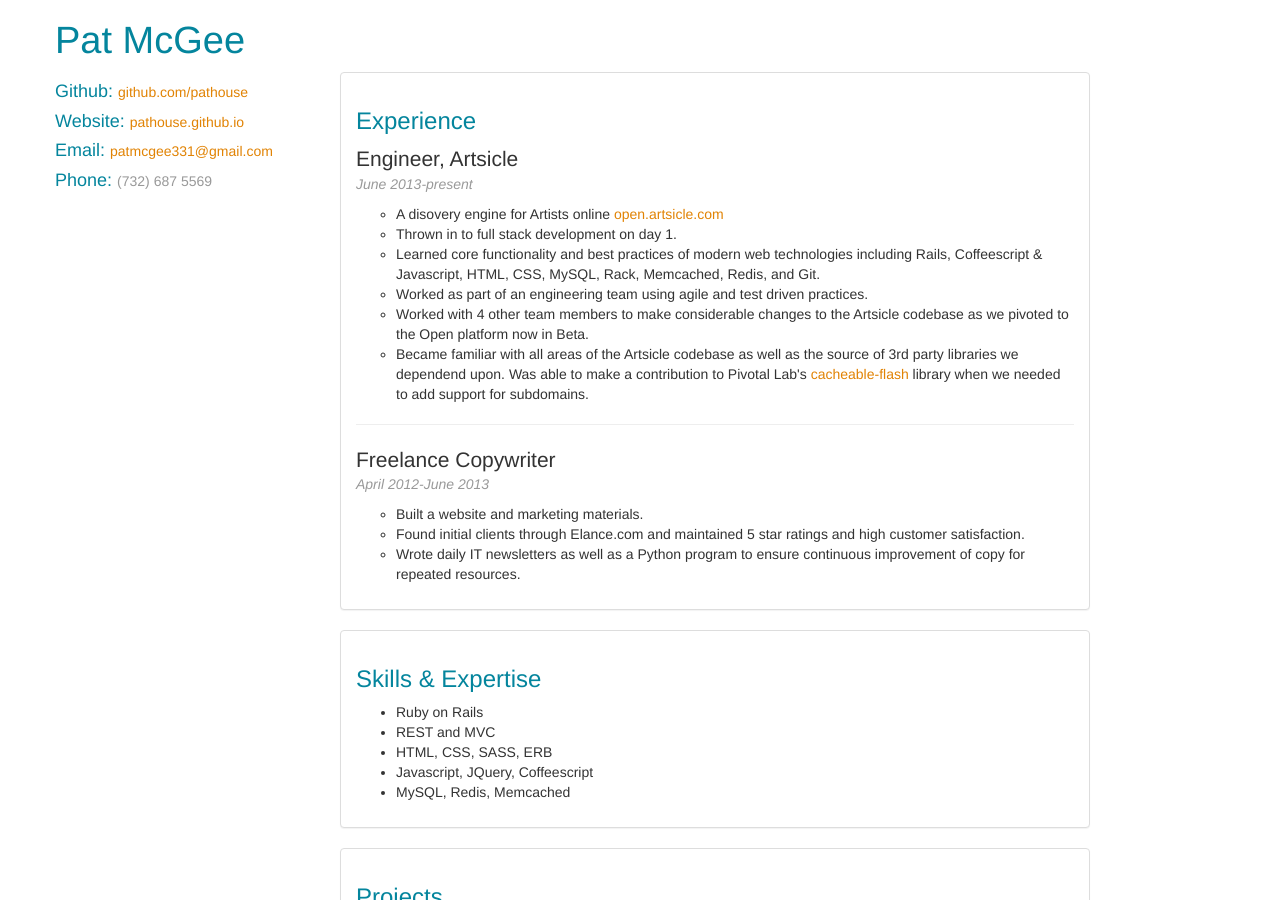
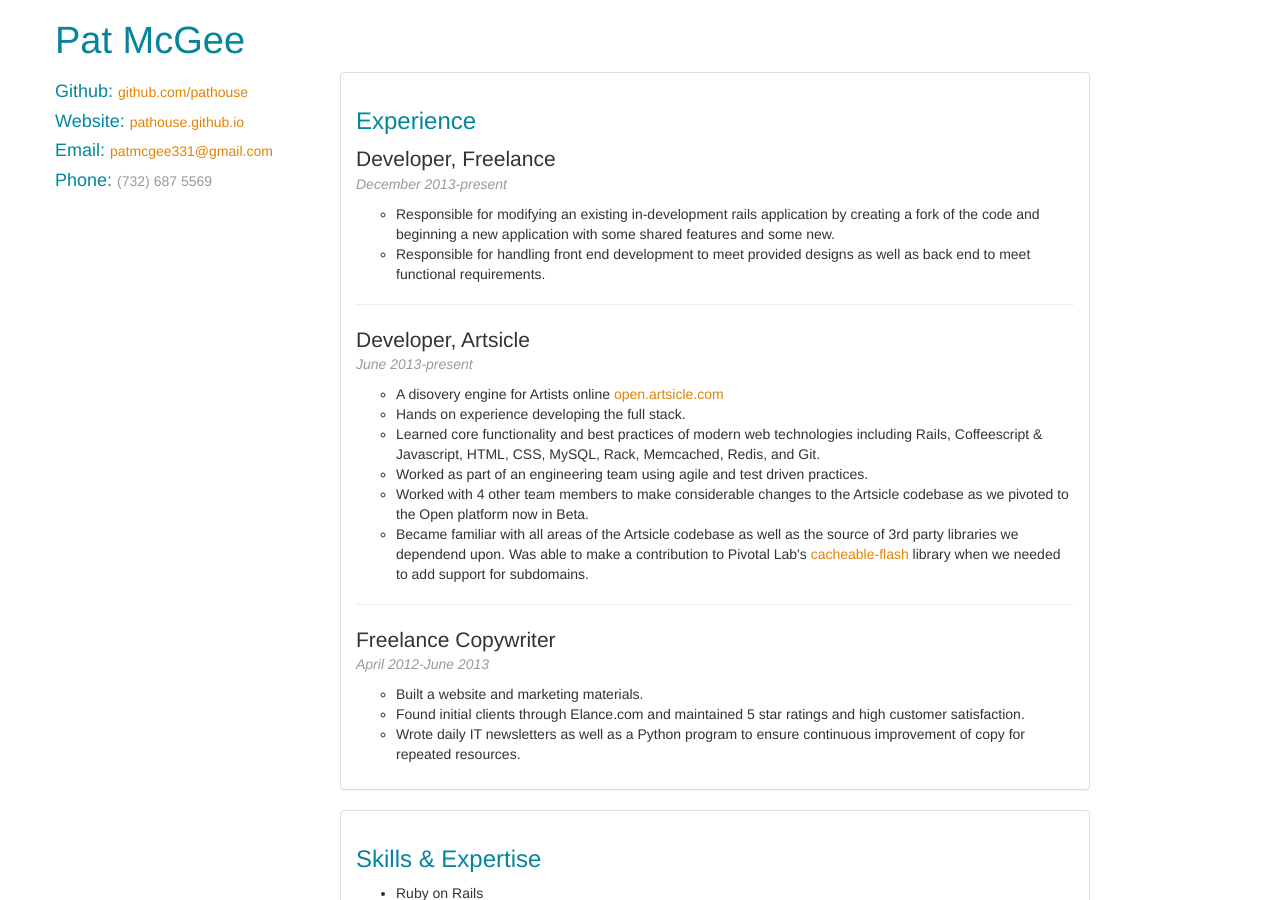
Before and after one commit to pathouse/pathouse.github.io, a Jekyll site: the page built from resume/index.html, in a window 1280 px wide and 900 px high. Built offline with Jekyll 4.4.1, drawn with Linux system fonts in a browser that asks for light colours.

Commit message:
more res

```diff
--- a/resume/index.html
+++ b/resume/index.html
@@ -30,12 +30,25 @@ desc: ''
             <ul class="list-unstyled">
               <li>
                 <p>
-                  <span class="lead">Engineer, Artsicle</span><br/>
+                  <span class="lead">Developer, Freelance</span><br/>
+                  <span class="text-muted"><em>December 2013-present</em></span>
+                </p>
+                <ul>
+                  <li>Responsible for modifying an existing in-development rails application by creating a fork of the code and beginning a new application with some shared features and some new.</li>
+                  <li>Responsible for handling front end development to meet provided designs as well as back end to meet functional requirements.</li>
+                </ul>
+              </li>
+            </ul>
+            <hr/>
+            <ul class="list-unstyled">
+              <li>
+                <p>
+                  <span class="lead">Developer, Artsicle</span><br/>
                   <span class="text-muted"><em>June 2013-present</em></span>
                 </p>
                 <ul>
                   <li> A disovery engine for Artists online <a href="http://open.artsicle.com">open.artsicle.com</a></li>
-                  <li>Thrown in to full stack development on day 1.</li>
+                  <li>Hands on experience developing the full stack.</li>
                   <li>Learned core functionality and best practices of modern web technologies including Rails,
                          Coffeescript & Javascript, HTML, CSS, MySQL, Rack, Memcached, Redis, and Git.</li>
                   <li>Worked as part of an engineering team using agile and test driven practices.</li>
```
